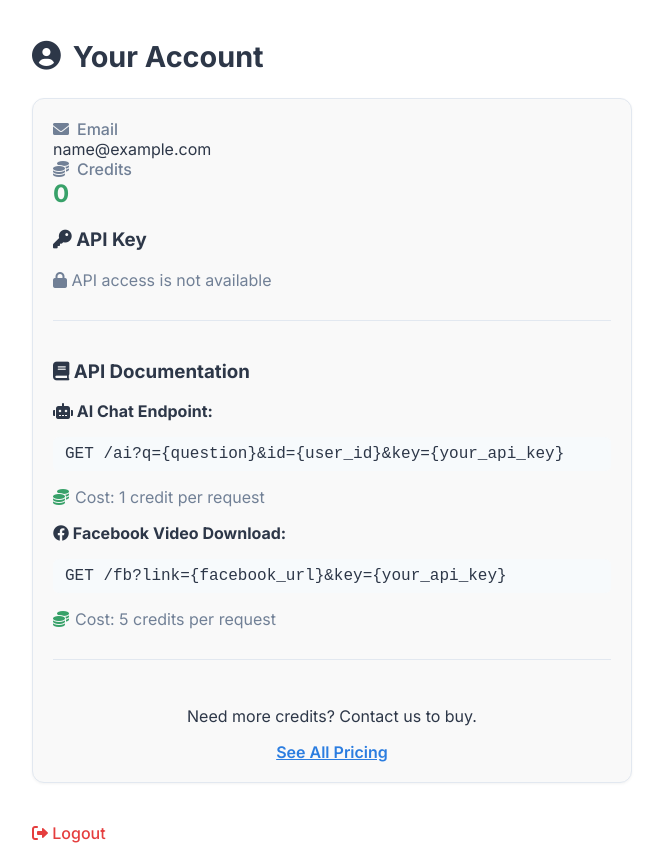
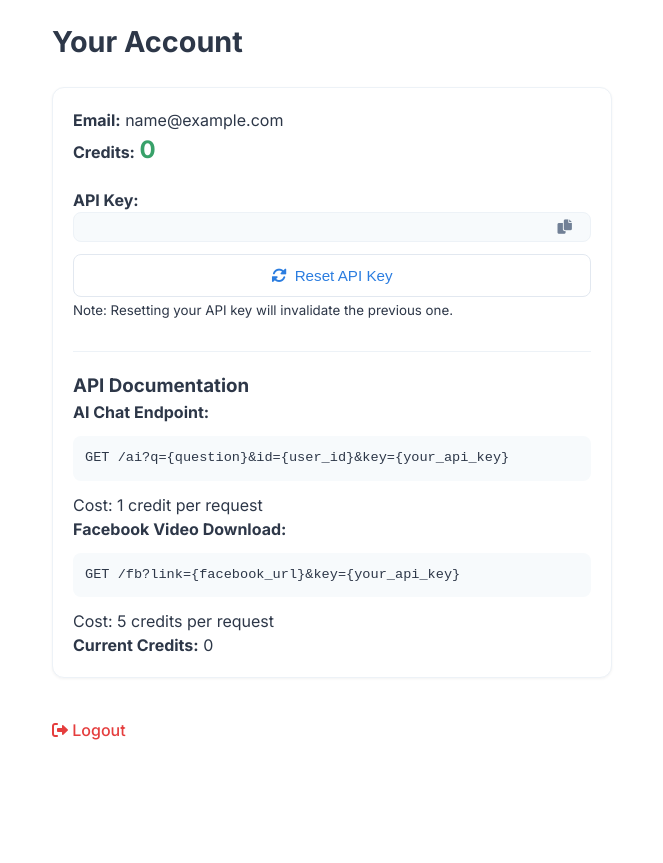
Before and after one commit to shahariarmahfuz/Yes, a Flask app: page /account in a window 1280 px wide. Shown: the whole page, without its empty margins (308-971 px from the left). After the commit the page ends 740 px from the top, so only its background shows below. Run offline with Flask 3, Linux system fonts and the light colour scheme; the visitor is signed in with stand-in values (Sample User, id 1).

Commit message:
Update account.html

```diff
--- a/templates/account.html
+++ b/templates/account.html
@@ -6,48 +6,69 @@
     <link rel="stylesheet" href="https://cdnjs.cloudflare.com/ajax/libs/font-awesome/6.0.0/css/all.min.css">
     <meta name="viewport" content="width=device-width, initial-scale=1.0">
     <style>
+        :root {
+            --cf-blue: #2b7de0;
+            --cf-blue-hover: #1967d2;
+            --cf-red: #e53e3e;
+            --cf-green: #38a169;
+            --cf-gray-100: #f7fafc;
+            --cf-gray-200: #edf2f7;
+            --cf-gray-300: #e2e8f0;
+            --cf-gray-600: #718096;
+            --cf-gray-800: #2d3748;
+        }
+
+        * {
+            box-sizing: border-box;
+            margin: 0;
+            padding: 0;
+        }
+
         body {
-            font-family: 'Inter', Arial, sans-serif;
+            font-family: 'Inter', -apple-system, BlinkMacSystemFont, sans-serif;
+            background: #ffffff;
+            color: var(--cf-gray-800);
+            line-height: 1.5;
+            padding: 0;
+            margin: 0;
+            -webkit-font-smoothing: antialiased;
             max-width: 600px;
             margin: 0 auto;
             padding: 20px;
-            background: #ffffff;
-            color: #2d3748;
-            -webkit-font-smoothing: antialiased;
         }
 
         .account-info {
-            background: #f9f9f9;
+            background: white;
+            border-radius: 12px;
             padding: 20px;
-            border-radius: 12px;
             margin-bottom: 20px;
-            border: 1px solid #e2e8f0;
             box-shadow: 0 1px 3px rgba(0, 0, 0, 0.05);
+            border: 1px solid var(--cf-gray-200);
         }
 
         .credits {
             font-size: 24px;
-            color: #38a169;
+            color: var(--cf-green);
             font-weight: bold;
         }
 
         .api-key {
             font-family: 'Courier New', monospace;
-            font-size: 16px;
-            background: #f7fafc;
-            padding: 12px;
+            background: var(--cf-gray-100);
+            padding: 14px 40px 14px 14px;
             border-radius: 8px;
-            border: 1px solid #e2e8f0;
             word-break: break-all;
+            font-size: 0.9rem;
+            border: 1px solid var(--cf-gray-200);
             position: relative;
         }
 
         .logout {
             display: inline-block;
             margin-top: 20px;
-            color: #e53e3e;
+            color: var(--cf-red);
+            font-weight: 500;
             text-decoration: none;
-            font-weight: 500;
         }
 
         .logout:hover {
@@ -55,35 +76,36 @@
         }
 
         .btn {
-            background: #2b7de0;
-            color: white;
-            padding: 12px 16px;
-            border: none;
-            border-radius: 8px;
-            cursor: pointer;
-            margin-top: 10px;
-            font-weight: 500;
-            width: 100%;
-            transition: background 0.2s ease;
             display: inline-flex;
             align-items: center;
             justify-content: center;
             gap: 8px;
+            background: var(--cf-blue);
+            color: white;
+            border: none;
+            border-radius: 8px;
+            padding: 12px 16px;
+            font-weight: 500;
+            font-size: 0.95rem;
+            width: 100%;
+            cursor: pointer;
+            transition: all 0.2s ease;
+            margin-top: 12px;
         }
 
         .btn:hover {
-            background: #1967d2;
+            background: var(--cf-blue-hover);
             transform: translateY(-1px);
         }
 
         .btn-secondary {
             background: white;
-            color: #2b7de0;
-            border: 1px solid #e2e8f0;
+            color: var(--cf-blue);
+            border: 1px solid var(--cf-gray-300);
         }
 
         .btn-secondary:hover {
-            background: #f7fafc;
+            background: var(--cf-gray-100);
         }
 
         .api-section {
@@ -92,18 +114,19 @@
 
         .api-docs {
             margin-top: 30px;
-            border-top: 1px solid #e2e8f0;
+            border-top: 1px solid var(--cf-gray-200);
             padding-top: 20px;
         }
 
         code {
-            background: #f7fafc;
-            padding: 8px 12px;
-            border-radius: 6px;
+            background: var(--cf-gray-100);
+            padding: 12px;
+            border-radius: 8px;
             font-family: 'Courier New', monospace;
+            font-size: 0.85rem;
+            margin: 12px 0;
+            overflow-x: auto;
             display: block;
-            margin: 8px 0;
-            overflow-x: auto;
         }
 
         #confirmationModal {
@@ -121,13 +144,13 @@
 
         .modal-content {
             background: white;
-            padding: 24px;
-            border-radius: 12px;
+            padding: 20px;
+            border-radius: 8px;
             max-width: 400px;
             width: 100%;
             text-align: center;
-            box-shadow: 0 4px 6px rgba(0, 0, 0, 0.1);
-            border: 1px solid #e2e8f0;
+            box-shadow: 0 1px 3px rgba(0, 0, 0, 0.1);
+            border: 1px solid var(--cf-gray-200);
         }
 
         .copy-icon {
@@ -136,13 +159,13 @@
             top: 50%;
             transform: translateY(-50%);
             cursor: pointer;
-            color: #718096;
+            color: var(--cf-gray-600);
             padding: 8px;
             transition: all 0.2s ease;
         }
 
         .copy-icon:hover {
-            color: #2b7de0;
+            color: var(--cf-blue);
             transform: translateY(-50%) scale(1.1);
         }
 
@@ -151,7 +174,7 @@
             bottom: 20px;
             left: 50%;
             transform: translateX(-50%);
-            background: #38a169;
+            background: var(--cf-green);
             color: white;
             padding: 8px 16px;
             border-radius: 20px;
@@ -160,38 +183,15 @@
             box-shadow: 0 2px 4px rgba(0,0,0,0.1);
         }
 
-        .low-credit-warning {
-            background: #fff8f0;
-            border-left: 4px solid #f6ad55;
-            padding: 16px;
-            border-radius: 8px;
-            margin-top: 16px;
-            color: #975a16;
-            font-size: 0.9rem;
-            display: flex;
-            align-items: center;
-            gap: 10px;
-        }
-
-        .credit-actions {
-            margin-top: 30px;
-            padding-top: 30px;
-            border-top: 1px solid #e2e8f0;
-            text-align: center;
-        }
-
         h1 {
             font-size: 1.8rem;
             font-weight: 700;
             margin-bottom: 24px;
-            display: flex;
-            align-items: center;
-            gap: 12px;
         }
 
         .info-label {
             font-weight: 500;
-            color: #718096;
+            color: var(--cf-gray-600);
             display: flex;
             align-items: center;
             gap: 8px;
@@ -199,47 +199,16 @@
     </style>
 </head>
 <body>
-    <h1>
-        <i class="fas fa-user-circle"></i>
-        Your Account
-    </h1>
+    <h1>Your Account</h1>
 
     <div class="account-info">
-        <div class="info-row">
-            <span class="info-label">
-                <i class="fas fa-envelope"></i>
-                Email
-            </span>
-            <span>{{ email }}</span>
-        </div>
-
-        <div class="info-row">
-            <span class="info-label">
-                <i class="fas fa-coins"></i>
-                Credits
-            </span>
-            <span class="credits">{{ credits }}</span>
-        </div>
-
-        {% if credits >= 1 and credits <= 5 %}
-        <div class="low-credit-warning">
-            <i class="fas fa-exclamation-triangle"></i>
-            Your credit is low. <a href="{{ url_for('price') }}" style="color: #2b7de0; font-weight: 600;">Click here to buy more credits.</a>
-        </div>
-        {% endif %}
+        <p><strong>Email:</strong> {{ email }}</p>
+        <p><strong>Credits:</strong> <span class="credits">{{ credits }}</span></p>
 
         <div class="api-section">
-            <h3>
-                <i class="fas fa-key"></i>
-                API Key
-            </h3>
-
-            {% if api_key %}
-            <div style="position: relative;">
-                <div class="api-key" id="apiKeyDisplay">
-                    <i class="fas fa-code"></i>
-                    {{ api_key }}
-                </div>
+            <p><strong>API Key:</strong></p>
+            <div class="api-key" id="apiKeyDisplay">
+                {{ api_key }}
                 <i class="fas fa-copy copy-icon" onclick="copyApiKey()"></i>
             </div>
             <button onclick="showConfirmation()" class="btn btn-secondary">
@@ -247,53 +216,25 @@
                 Reset API Key
             </button>
             <p><small>Note: Resetting your API key will invalidate the previous one.</small></p>
-            {% else %}
-            <p style="color: #718096;">
-                <i class="fas fa-lock"></i>
-                API access is not available
-            </p>
-            {% endif %}
         </div>
 
         <div class="api-docs">
-            <h3>
-                <i class="fas fa-book"></i>
-                API Documentation
-            </h3>
+            <h3>API Documentation</h3>
+            <p><strong>AI Chat Endpoint:</strong></p>
+            <code>GET /ai?q={question}&id={user_id}&key={your_api_key}</code>
+            <p>Cost: 1 credit per request</p>
 
-            <p><strong>
-                <i class="fas fa-robot"></i>
-                AI Chat Endpoint:
-            </strong></p>
-            <code>GET /ai?q={question}&id={user_id}&key={your_api_key}</code>
-            <p style="display: flex; align-items: center; gap: 6px; color: #718096;">
-                <i class="fas fa-coins" style="color: #38a169;"></i>
-                Cost: 1 credit per request
-            </p>
+            <p><strong>Facebook Video Download:</strong></p>
+            <code>GET /fb?link={facebook_url}&key={your_api_key}</code>
+            <p>Cost: 5 credits per request</p>
 
-            <p><strong>
-                <i class="fab fa-facebook"></i>
-                Facebook Video Download:
-            </strong></p>
-            <code>GET /fb?link={facebook_url}&key={your_api_key}</code>
-            <p style="display: flex; align-items: center; gap: 6px; color: #718096;">
-                <i class="fas fa-coins" style="color: #38a169;"></i>
-                Cost: 5 credits per request
-            </p>
-        </div>
-
-        <div class="credit-actions">
-            <p>Need more credits? Contact us to buy.</p>
-            <a href="{{ url_for('price') }}" style="color: #2b7de0; font-weight: 600;">See All Pricing</a>
+            <p><strong>Current Credits:</strong> {{ credits }}</p>
         </div>
     </div>
 
     <div id="confirmationModal">
         <div class="modal-content">
-            <h3>
-                <i class="fas fa-exclamation-triangle"></i>
-                Confirm API Key Reset
-            </h3>
+            <h3>Confirm API Key Reset</h3>
             <p>Are you sure you want to reset your API key? The old key will stop working immediately.</p>
             <form method="POST">
                 <button type="submit" name="reset_api_key" class="btn">
@@ -329,7 +270,6 @@
         function copyApiKey() {
             const apiKey = document.querySelector('#apiKeyDisplay').textContent.trim();
 
-            // Modern clipboard API
             if(navigator.clipboard) {
                 navigator.clipboard.writeText(apiKey).then(() => {
                     showCopySuccess();
@@ -337,7 +277,6 @@
                     console.error('Failed to copy:', err);
                 });
             }
-            // Fallback for older browsers
             else {
                 const tempInput = document.createElement('input');
                 tempInput.value = apiKey;
```
